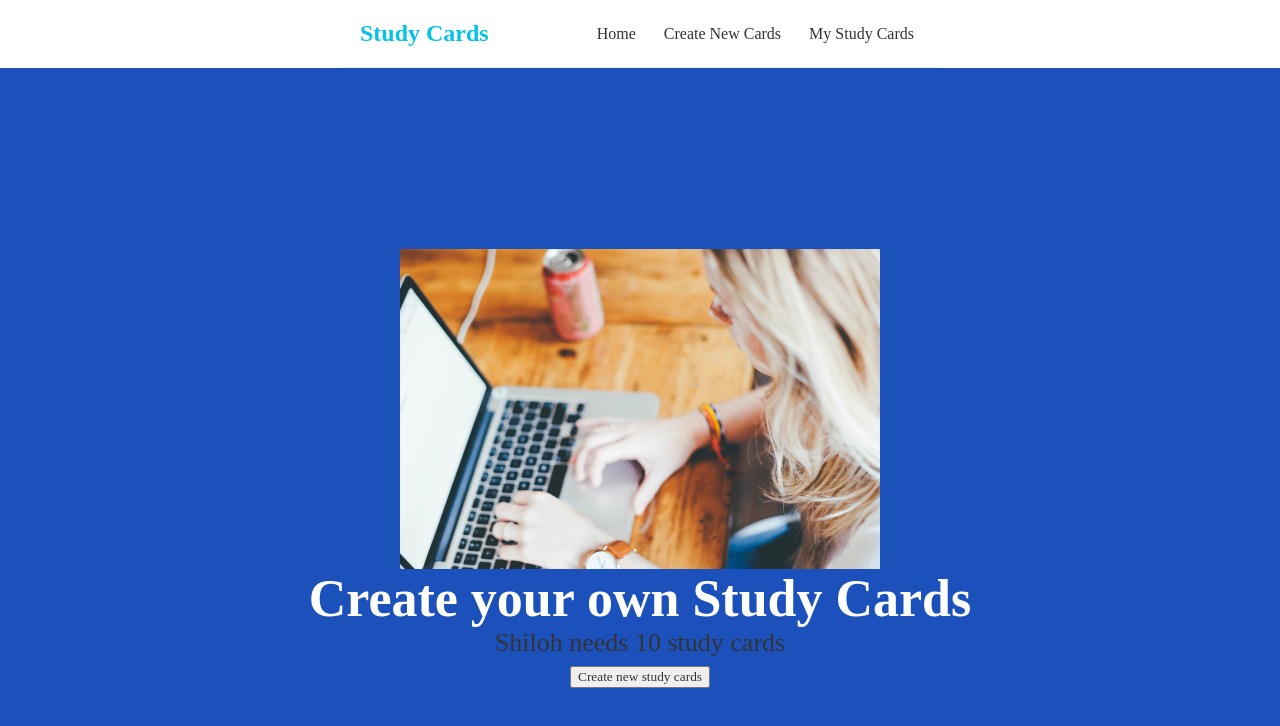
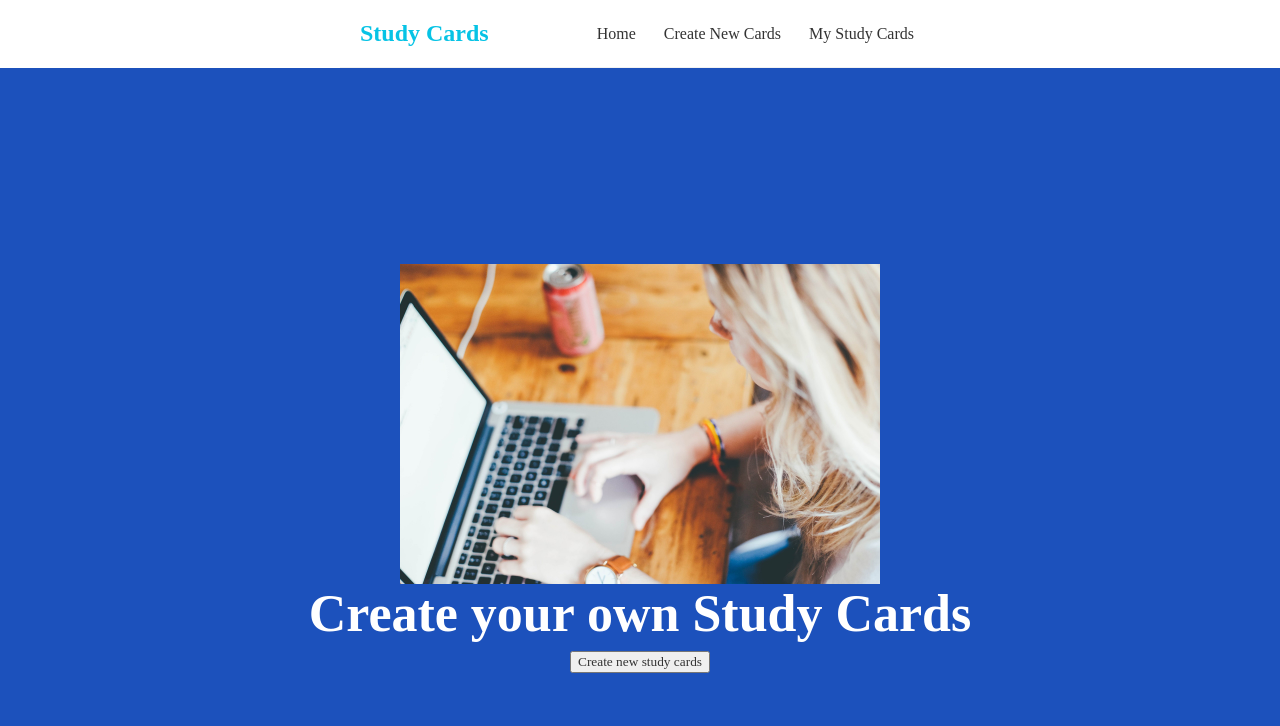
Before and after one commit to EvaGraceSmith/studyCards, a React (Create React App) app: page / in a window 1280 px wide. Shown: the top 726 px of the page. Built offline with nearby package versions, Linux system fonts and the light colour scheme; a web font is replaced by a local one.

Commit message:
updated button to navigate to create study cards

```diff
--- a/src/components/Button.js
+++ b/src/components/Button.js
@@ -1,21 +1,23 @@
 import { useState } from 'react';
+import { useNavigate } from 'react-router-dom';
 
 const Button = () => {
 
-    const [name, setName]= useState('Shiloh');
-    const [numberOfCards, setNumberOfCards] = useState(10);
+    const navigate = useNavigate();
+    // const [name, setName]= useState('Shiloh');
+    // const [numberOfCards, setNumberOfCards] = useState(10);
 
     const handleClick = () => {
-        setName('Shiloh is creating new study cards, and');
-        setNumberOfCards(numberOfCards + 10);
-
+        // setName('Shiloh is creating new study cards, and');
+        // setNumberOfCards(numberOfCards + 10);
+        navigate('/createnewstudycards');
     }
 
 
 
     return (
         <div className='button'>
-                    <p>{ name } needs {numberOfCards} study cards</p>
+                    {/* <p>{ name } needs {numberOfCards} study cards</p> */}
         <button onClick={handleClick}>Create new study cards</button>
 
 
```
